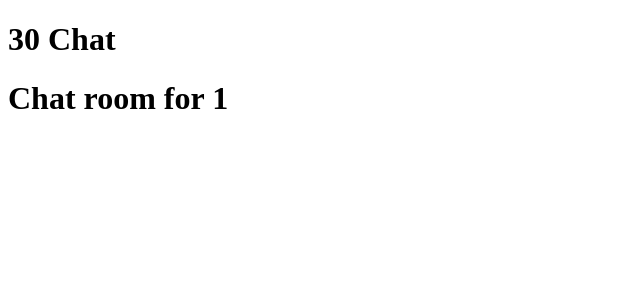
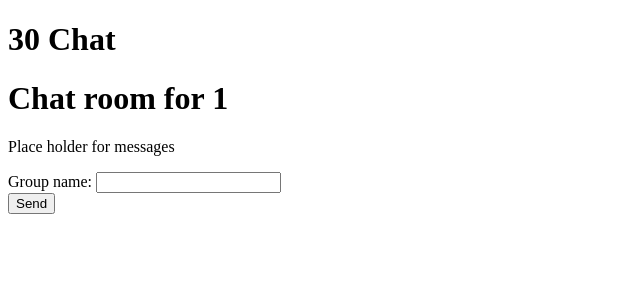
Before and after one commit to xavier-kong/30-chat, a React (Create React App) app in the folder client/: page /chat/1 in a window 1280 px wide. Shown: the top 300 px of the page, without its empty margins (0-640 px from the left). Built offline with nearby package versions, Linux system fonts and the light colour scheme; no server answers.

Commit message:
added form for chat component

```diff
--- a/client/src/components/Chat.js
+++ b/client/src/components/Chat.js
@@ -1,6 +1,8 @@
 import React from 'react'
+import useField from '../hooks/useField'
 import { useParams } from 'react-router'
 const io = require("socket.io-client")
+
 
 const socket = io('localhost:3001');
 
@@ -14,10 +16,20 @@ socket.on('connect', () => {
 
 const Chat = () => {
     const { name } = useParams()
+    const text = useField('text')
+
+    const sendMessage = (e) => {
+        e.preventDefault()
+        //logic for sending message
+    }
     return (
         <div>
             <h1>Chat room for {name}</h1>
-
+            <p>Place holder for messages</p>
+            <form onSubmit={sendMessage}>
+            <label>Group name: <input {...text} /></label><br />
+            <button type="submit">Send</button>
+            </form>
         </div>
     )
 }
```
